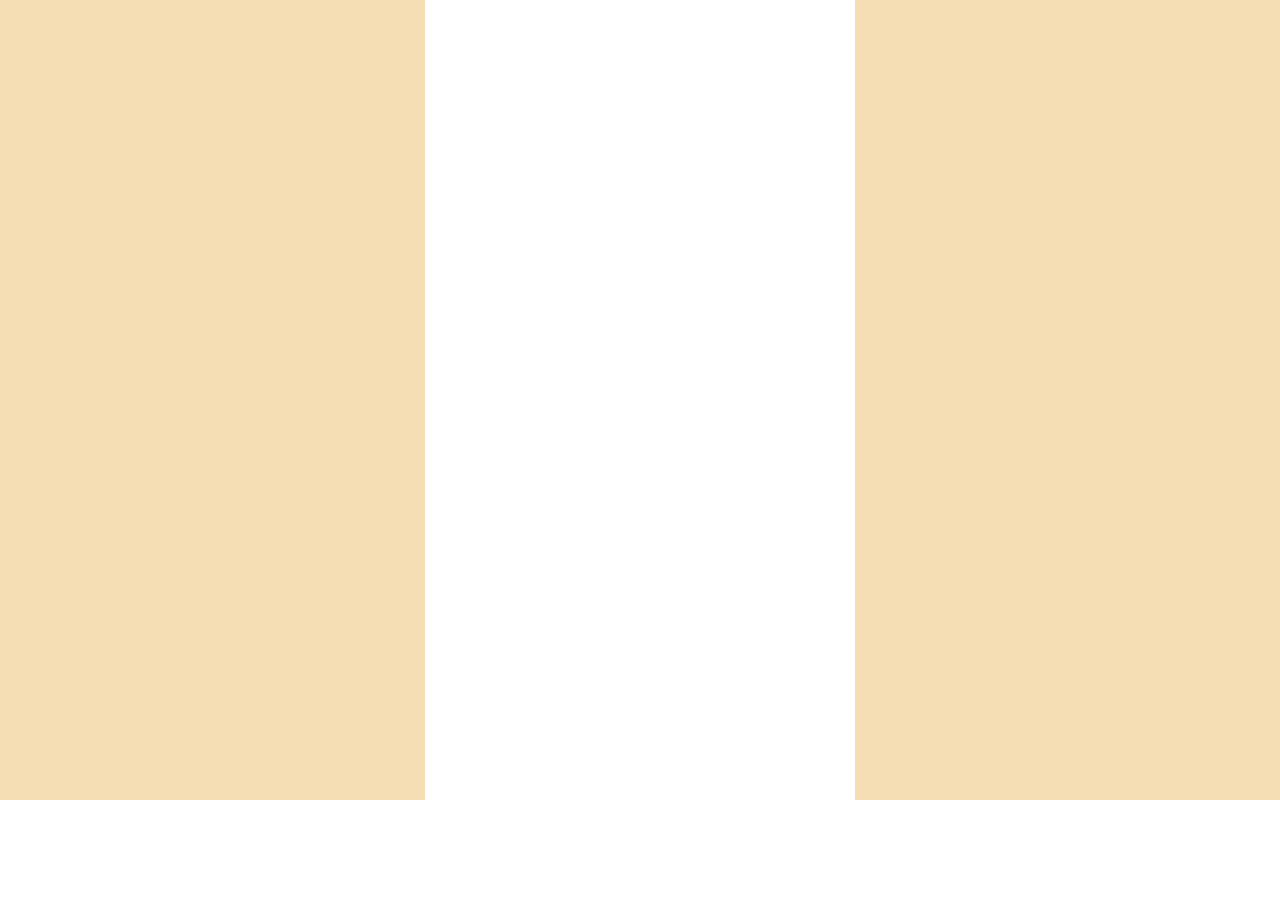
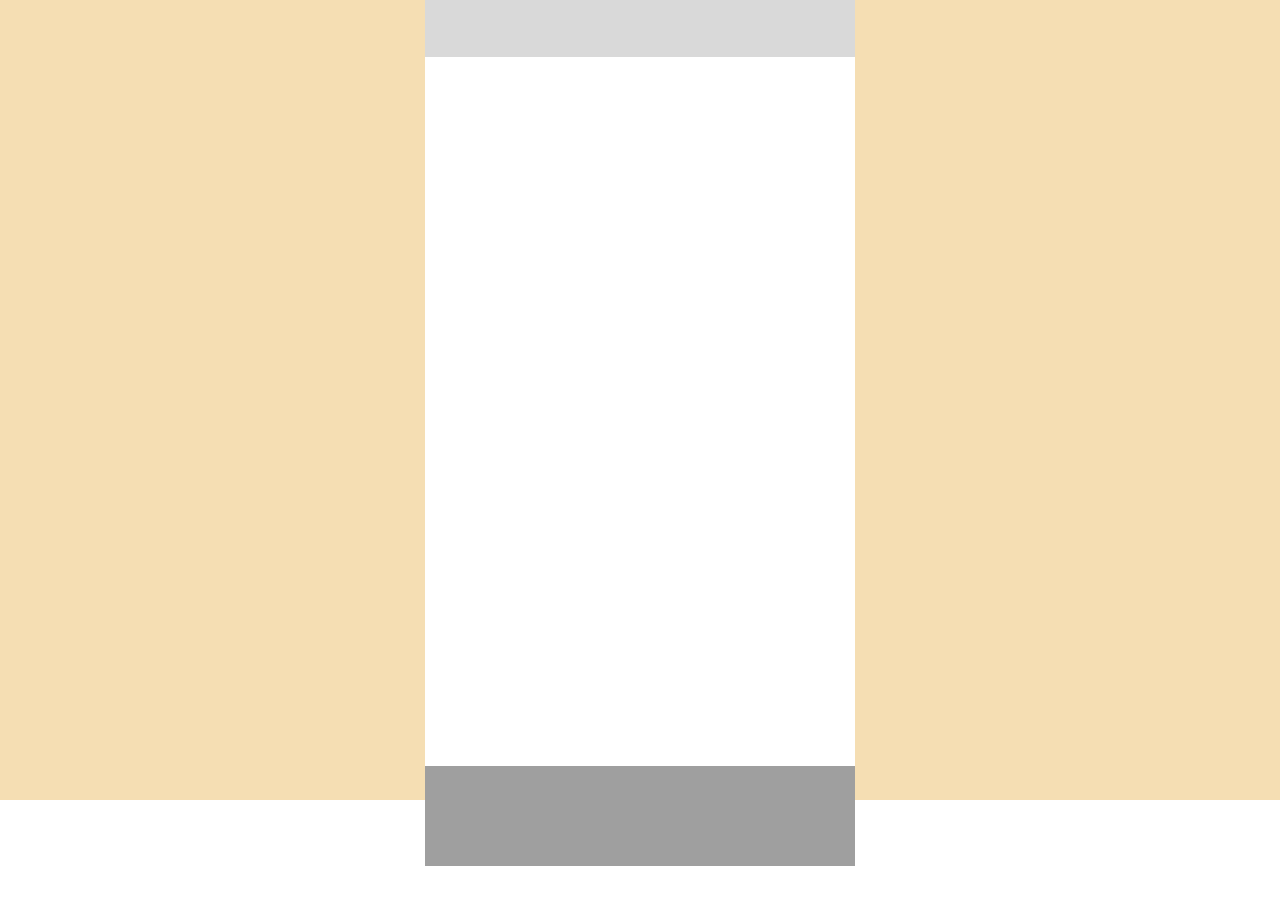
Before and after one commit to kongukjae/KDT-2-Project-A-5, a React app: page / in a window 1280 px wide. Shown: the top 904 px of the page. After the commit the page ends 866 px from the top, so only its background shows below. Built offline with nearby package versions, Linux system fonts and the light colour scheme.

Commit message:
style.css : container 안에 추가된 세 영역에 대한 스타일링 추가. index.tsx : root의 타입을 HTMLElement로 타입 단언함. main.tsx : 내용이 들어갈 main div 추가. nav.tsx : 하단 내비게이션 영역 div 추가. screen.tsx : header, main, nav 컴포넌트를 추가.

```diff
--- a/src/views/css/style.css
+++ b/src/views/css/style.css
@@ -12,6 +12,7 @@ body {
   background-color: wheat;
   display: flex;
   justify-content: center;
+  align-items: center;
 }
 
 .container {
@@ -19,3 +20,22 @@ body {
   height: 932px;
   background-color: white;
 }
+
+/* 헤더 스타일링 */
+.container > :nth-child(1) {
+  width: 430px;
+  height: 123px;
+  background-color: #d9d9d9;
+}
+
+.container > :nth-child(2) {
+  width: 430px;
+  height: 709px;
+  background-color: white;
+}
+
+.container > :nth-child(3) {
+  width: 430px;
+  height: 100px;
+  background-color: #9f9f9f;
+}
--- a/src/views/js/index.tsx
+++ b/src/views/js/index.tsx
@@ -6,5 +6,5 @@ import "../css/style.css";
 
 // ReactDOM.render(<App />, document.getElementById("root"));
 
-const root = createRoot(document.getElementById("root") as Element);
+const root = createRoot(document.getElementById("root") as HTMLElement);
 root.render(<App />);
--- a/src/views/js/main.tsx
+++ b/src/views/js/main.tsx
@@ -3,6 +3,7 @@ import React from "react";
 export default function Main() {
   return (
     <>
+    <div className="main"></div>
     </>
   );
 }
--- a/src/views/js/nav.tsx
+++ b/src/views/js/nav.tsx
@@ -0,0 +1,7 @@
+import React from "react";
+
+export default function Nav() {
+  return <>
+  <div className="navigation"></div>
+  </>;
+}
--- a/src/views/js/screen.tsx
+++ b/src/views/js/screen.tsx
@@ -1,13 +1,16 @@
 import React from "react";
 import Header from "./header";
-
+import Nav from "./nav";
+import Main from "./main";
 
 export default function Screen() {
   return (
     <>
       <div className="container">
-    <Header/>
-    </div>
+        <Header />
+        <Main/>
+        <Nav />
+      </div>
     </>
   );
 }
```
